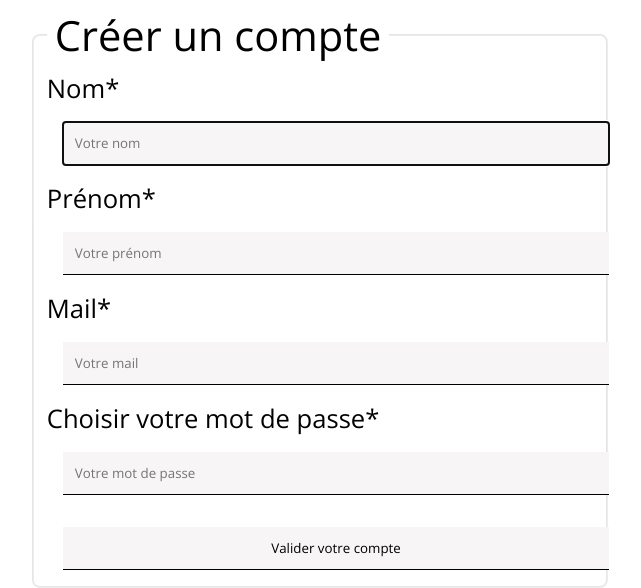
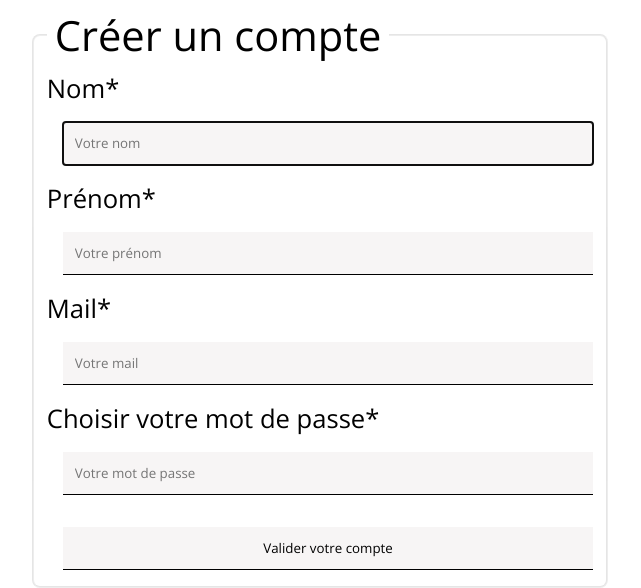
Before and after one commit to TheoCou/gmail_page, a PHP site: page / in a window 1280 px wide. Shown: the part 1298-1886 px from the top of the page, without its empty margins (320-961 px from the left). Run offline with PHP 8.4, Linux system fonts and the light colour scheme.

Commit message:
modified:   css/main.css 	modified:   readme.md

```diff
--- a/css/main.css
+++ b/css/main.css
@@ -21,7 +21,7 @@ li:hover {
 
 header {
     background-color: #fafafa;
-    box-shadow:0 0 10px #00000031;
+    box-shadow: 0 0 10px #00000031;
     width: 100%;
     height: 4rem;
     position: fixed;
@@ -99,6 +99,10 @@ div h4 {
 
 /* form */
 
+form {
+    padding-right: 1rem;
+}
+
 legend {
     font-family: 'Open Sans', sans-serif;
     font-size: 2.6rem;
```
Also changed, not shown: readme.md.
